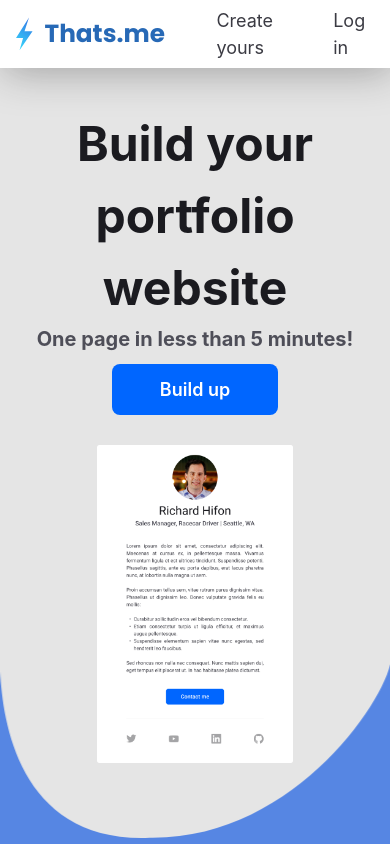
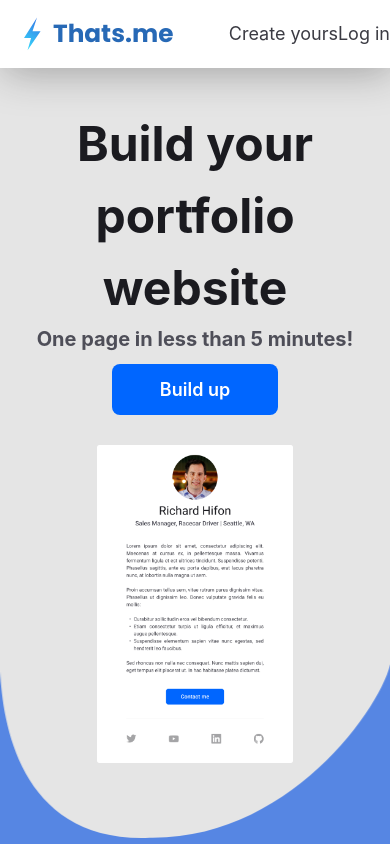
Before and after one commit to CodersCamp2021/team-dg-project-2, a React (Vite) app: page / in a window 390 px wide. Built offline with nearby package versions, Linux system fonts and the light colour scheme.

Commit message:
removed padding so it does not break on small screens (#31)

```diff
--- a/src/styles/NavBar.css
+++ b/src/styles/NavBar.css
@@ -50,3 +50,9 @@
   color: var(--color-black700);
   padding: 24px;
 }
+
+@media screen and (max-width: 768px) {
+  .text-link {
+    padding: 0;
+  }
+}
```
